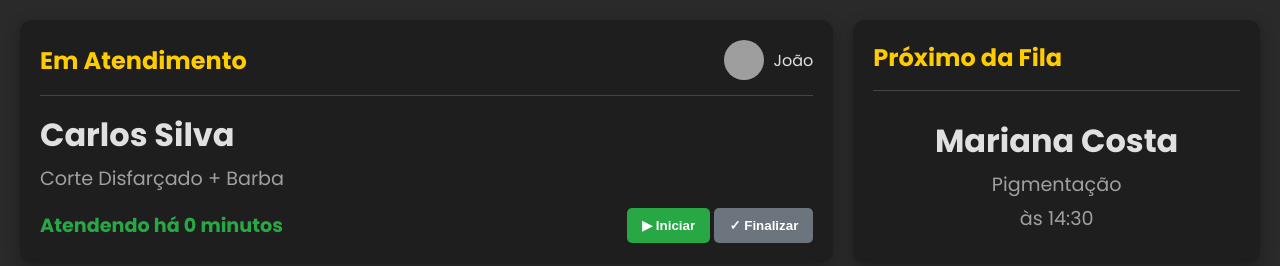
After one commit to lmends/Corte-Em-DIA, a Flask app: page /telao in a window 1280 px wide. The commit adds this page. Shown: the top 266 px of the page. Run offline with Flask 3, Linux system fonts and the light colour scheme; the visitor is signed in with stand-in values (Sample User, id 1); grey boxes are pictures that could not be loaded.

Commit message:
adição da ideia do Telão de atendimento, e mudanças da sidebar

```diff
--- a/app/routes/agenda.py
+++ b/app/routes/agenda.py
@@ -1,4 +1,4 @@
-from flask import Blueprint, render_template, request, redirect, url_for, jsonify
+from flask import Blueprint, render_template, request, redirect, url_for, jsonify, abort
 from datetime import datetime, timedelta
 from flask_login import login_required, current_user
 import requests
@@ -274,7 +274,16 @@ def to_time(value):
         return None
 
 
+@agenda_bp.route('/empresa')
+@login_required
+def empresa():
+    # Segunda camada de segurança: verifica o nível do usuário logado
+    if current_user.nivel != 'gerente':
+        # Se não for gerente, retorna um erro de "Acesso Proibido"
+        abort(403)
 
+    # Se for gerente, renderiza a página normalmente
+    return render_template('empresa.html')
 
 
 
@@ -339,3 +348,11 @@ def agenda_multipla():
     except Exception as e:
         print(f"ERRO GERAL NA ROTA /multipla: {e}")
         return "Ocorreu um erro ao carregar a agenda múltipla.", 500
+
+
+@agenda_bp.route('/telao')
+@login_required
+def telao():
+    """Renderiza o painel de atendimento (TV da recepção)."""
+    # No futuro, esta rota buscará os dados do agendamento atual e da fila.
+    return render_template('telao.html')
--- /dev/null
+++ b/app/static/css/telao.css
@@ -0,0 +1,89 @@
+:root {
+    --cor-primaria: #ffcc00;
+    --cor-fundo-dark: #121212;
+    --cor-surface: #1e1e1e;
+    --cor-texto-light: #e0e0e0;
+    --cor-texto-secundario: #a0a0a0;
+    --cor-sucesso: #28a745;
+}
+* { box-sizing: border-box; }
+body {
+    margin: 0;
+    font-family: 'Poppins', sans-serif;
+    background-color: var(--cor-fundo-dark);
+    color: var(--cor-texto-light);
+    height: 100vh;
+    overflow: hidden;
+}
+.telao-container {
+    display: grid;
+    grid-template-rows: auto 1fr; /* Header com altura automática, slideshow preenche o resto */
+    height: 100%;
+}
+.fila-container {
+    display: grid;
+    grid-template-columns: 2fr 1fr;
+    gap: 20px;
+    padding: 20px;
+    background-color: #2a2a2a;
+}
+.card-atendimento, .card-proximo {
+    background: var(--cor-surface);
+    border-radius: 12px;
+    padding: 20px;
+    display: flex;
+    flex-direction: column;
+    box-shadow: 0 5px 15px rgba(0,0,0,0.3);
+}
+.card-header {
+    display: flex;
+    justify-content: space-between;
+    align-items: center;
+    border-bottom: 1px solid #444;
+    padding-bottom: 15px;
+    margin-bottom: 15px;
+}
+.card-header h2 { margin: 0; font-size: 1.5rem; color: var(--cor-primaria); }
+.profissional-info { display: flex; align-items: center; gap: 10px; }
+.profissional-info img { width: 40px; height: 40px; border-radius: 50%; }
+.card-body { flex-grow: 1; }
+.cliente-nome { font-size: 2rem; font-weight: 700; margin: 0; }
+.servico-nome, .horario { font-size: 1.2rem; color: var(--cor-texto-secundario); margin: 5px 0 0 0; }
+.card-footer { display: flex; justify-content: space-between; align-items: center; margin-top: 15px; }
+.timer { font-size: 1.2rem; font-weight: bold; color: var(--cor-sucesso); }
+.botoes-controle button { padding: 10px 15px; border-radius: 5px; border: none; cursor: pointer; font-weight: bold; }
+#btnIniciar { background-color: var(--cor-sucesso); color: white; }
+#btnFinalizar { background-color: #6c757d; color: white; }
+.card-proximo .card-body { display: flex; flex-direction: column; justify-content: center; text-align: center; }
+
+.slideshow-container {
+    position: relative;
+    overflow: hidden;
+}
+#slideshow-image {
+    width: 100%;
+    height: 100%;
+    object-fit: cover;
+    animation: fadeInOut 10s infinite;
+}
+#slideshow-overlay {
+    position: absolute;
+    bottom: 0;
+    left: 0;
+    width: 100%;
+    background: linear-gradient(to top, rgba(0,0,0,0.8), transparent);
+    padding: 40px 20px 20px 20px;
+    text-align: center;
+}
+#slideshow-titulo {
+    color: white;
+    font-size: 2.5rem;
+    margin: 0;
+    text-shadow: 2px 2px 5px black;
+}
+@keyframes fadeInOut {
+    0% { opacity: 0.5; transform: scale(1); }
+    15% { opacity: 1; }
+    85% { opacity: 1; }
+    100% { opacity: 0.5; transform: scale(1.05); }
+}
--- /dev/null
+++ b/app/static/js/telao.js
@@ -0,0 +1,48 @@
+document.addEventListener('DOMContentLoaded', function() {
+
+    // --- LÓGICA DO SLIDESHOW ---
+    const slideshowImage = document.getElementById('slideshow-image');
+    const slideshowTitulo = document.getElementById('slideshow-titulo');
+
+    const imagensMock = [
+        { src: "https://images.unsplash.com/photo-1599387737838-66a35678a1a2?q=80&w=1760", titulo: "Corte Degradê Navalhado" },
+        { src: "https://images.unsplash.com/photo-1622288432454-2191a0397551?q=80&w=1760", titulo: "Barba Modelada" },
+        { src: "https://images.unsplash.com/photo-1621605815971-fbc39e1a1c3e?q=80&w=1760", titulo: "Promoção de Terça!" }
+    ];
+    let imagemAtualIndex = 0;
+
+    setInterval(() => {
+        imagemAtualIndex = (imagemAtualIndex + 1) % imagensMock.length;
+        slideshowImage.src = imagensMock[imagemAtualIndex].src;
+        slideshowTitulo.textContent = imagensMock[imagemAtualIndex].titulo;
+    }, 10000); // Muda a cada 10 segundos
+
+    // --- LÓGICA DO CRONÔMETRO ---
+    const timerDisplay = document.getElementById('timer-display');
+    const btnIniciar = document.getElementById('btnIniciar');
+    const btnFinalizar = document.getElementById('btnFinalizar');
+
+    let timerInterval = null;
+    let minutosPassados = 0;
+
+    btnIniciar.addEventListener('click', () => {
+        if (timerInterval) clearInterval(timerInterval); // Para o timer anterior se houver
+
+        const horaInicio = new Date();
+        timerDisplay.textContent = 'Atendimento iniciado!';
+
+        timerInterval = setInterval(() => {
+            const agora = new Date();
+            minutosPassados = Math.floor((agora - horaInicio) / 60000);
+            timerDisplay.textContent = `Atendendo há ${minutosPassados} minutos`;
+        }, 60000); // Atualiza a cada minuto
+    });
+
+    btnFinalizar.addEventListener('click', () => {
+        if (timerInterval) {
+            clearInterval(timerInterval);
+            timerInterval = null;
+            timerDisplay.textContent = `Finalizado em ${minutosPassados} minutos`;
+        }
+    });
+});
--- /dev/null
+++ b/app/templates/telao.html
@@ -0,0 +1,57 @@
+<!DOCTYPE html>
+<html lang="pt-BR">
+<head>
+    <meta charset="UTF-8">
+    <title>Painel de Atendimento - Corte em Dia</title>
+    <link rel="stylesheet" href="{{ url_for('static', filename='css/telao.css') }}">
+    <link rel="preconnect" href="https://fonts.googleapis.com">
+    <link rel="preconnect" href="https://fonts.gstatic.com" crossorigin>
+    <link href="https://fonts.googleapis.com/css2?family=Poppins:wght@400;600;700;900&display=swap" rel="stylesheet">
+</head>
+<body>
+    <div class="telao-container">
+        <header class="fila-container">
+            <div class="card-atendimento">
+                <div class="card-header">
+                    <h2>Em Atendimento</h2>
+                    <div class="profissional-info">
+                        <img src="https://i.pravatar.cc/50?u=joao" alt="Foto do Profissional">
+                        <span>João</span>
+                    </div>
+                </div>
+                <div class="card-body">
+                    <p class="cliente-nome">Carlos Silva</p>
+                    <p class="servico-nome">Corte Disfarçado + Barba</p>
+                </div>
+                <div class="card-footer">
+                    <div id="timer-display" class="timer">Atendendo há 0 minutos</div>
+                    <div class="botoes-controle">
+                        <button id="btnIniciar">▶ Iniciar</button>
+                        <button id="btnFinalizar">✓ Finalizar</button>
+                    </div>
+                </div>
+            </div>
+
+            <div class="card-proximo">
+                <div class="card-header">
+                    <h2>Próximo da Fila</h2>
+                </div>
+                <div class="card-body">
+                    <p class="cliente-nome">Mariana Costa</p>
+                    <p class="servico-nome">Pigmentação</p>
+                    <p class="horario">às 14:30</p>
+                </div>
+            </div>
+        </header>
+
+        <main class="slideshow-container">
+            <div id="slideshow-overlay">
+                <h3 id="slideshow-titulo">Corte Degradê Navalhado</h3>
+            </div>
+            <img src="https://images.unsplash.com/photo-1599387737838-66a35678a1a2?q=80&w=1760" id="slideshow-image" alt="Foto de um corte de cabelo">
+        </main>
+    </div>
+
+    <script src="{{ url_for('static', filename='js/telao.js') }}"></script>
+</body>
+</html>
```
Also changed, not shown: app/static/css/empresa.css (added, +132 -0 lines), app/static/css/semanal.css (+4 -24 lines), app/templates/empresa.html (added, +82 -0 lines), app/templates/partials/sidebar.html (+17 -0 lines).
